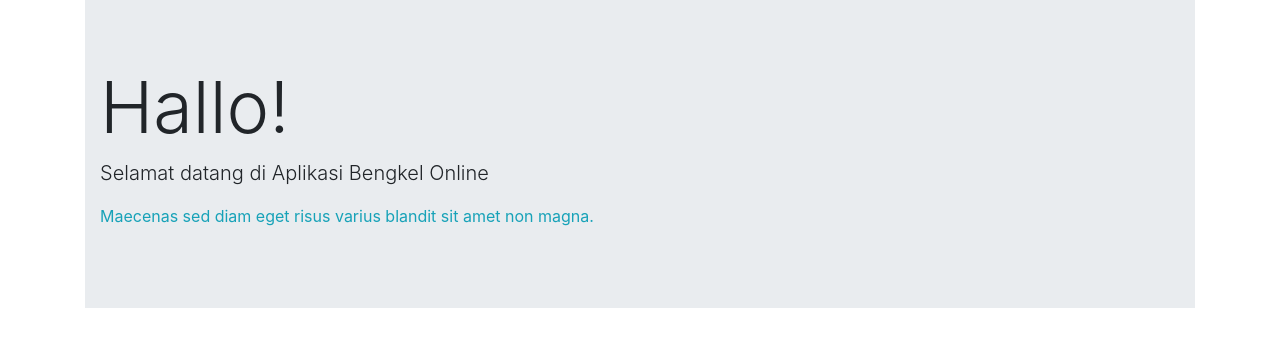
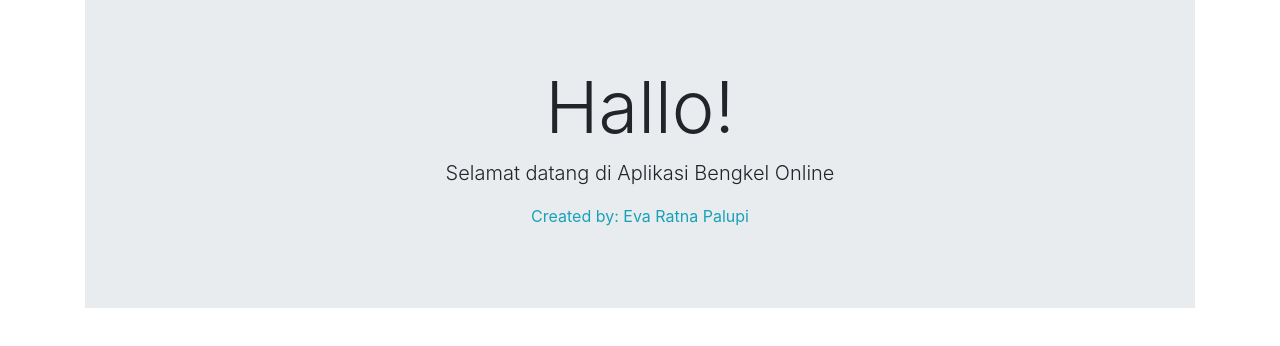
Before and after one commit to eva-ratna-palupi/Praktikum2-ReactJs, a React (Create React App) app: page / in a window 1280 px wide. Shown: the top 346 px of the page. Built offline with nearby package versions, Linux system fonts and the light colour scheme.

Commit message:
Menambahkan componen bootstrap pada BootstrapComp.jsx

```diff
--- a/src/Component/Class/BootstrapComp.jsx
+++ b/src/Component/Class/BootstrapComp.jsx
@@ -1,5 +1,6 @@
 import React, { Component } from 'react'
 import { Jumbotron, Container, } from 'reactstrap'
+import './CSS/BootstrapComp.css'
 
 class BootstrapComp extends Component {
     constructor(props) {
@@ -18,7 +19,7 @@ class BootstrapComp extends Component {
                     <Container fluid>
                         <h1 className="display-3">Hallo!</h1>
                         <p className="lead"> Selamat datang di Aplikasi Bengkel Online</p>
-                        <p className="text-info">Maecenas sed diam eget risus varius blandit sit amet non magna.</p>
+                        <p className="text-info">Created by: Eva Ratna Palupi</p>
                     </Container>
                 </Jumbotron>
                 </Container>
--- a/src/Component/Class/CSS/BootstrapComp.css
+++ b/src/Component/Class/CSS/BootstrapComp.css
@@ -0,0 +1,11 @@
+.display-3{
+    text-align: center;
+}
+
+.lead {
+    text-align: center;
+}
+
+.text-info {
+    text-align: center;
+}
```
